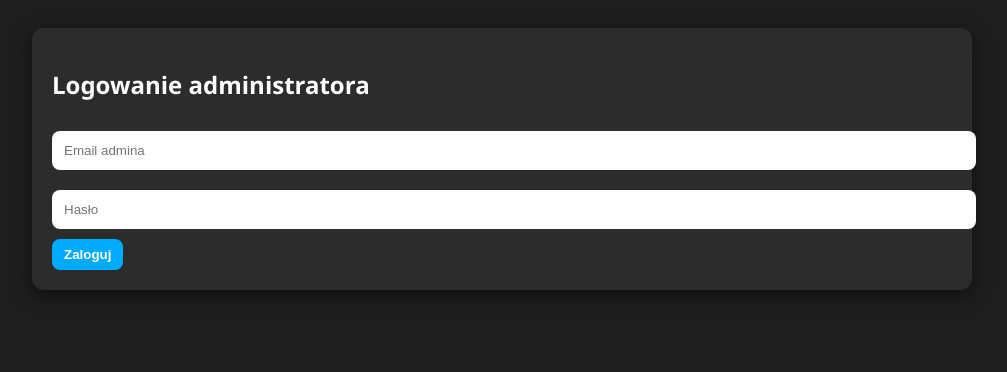
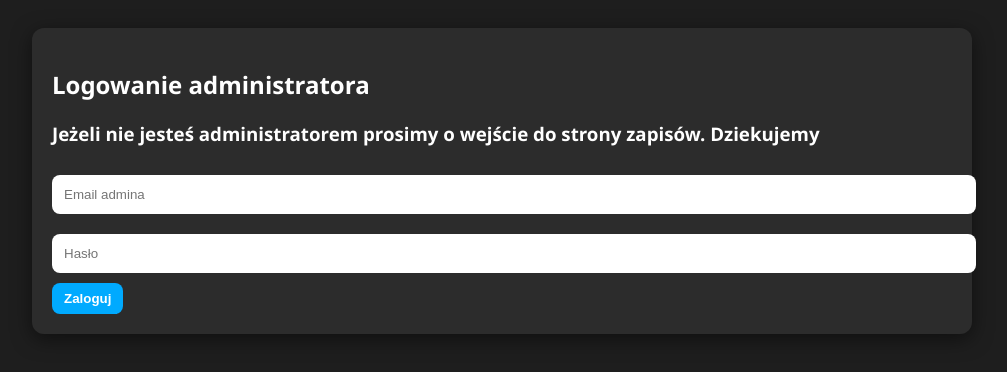
Before and after one commit to HEKENYT/tachograf-kurek, a website: page admin.html in a window 1280 px wide. Shown: the whole page, without its empty margins (138-1145 px from the left). Drawn offline with Linux system fonts and the light colour scheme.

Commit message:
Update admin.html

```diff
--- a/admin.html
+++ b/admin.html
@@ -67,6 +67,7 @@ button:hover {
 <div class="container">
 
 <h2>Logowanie administratora</h2>
+<h3>Jeżeli nie jesteś administratorem prosimy o wejście do strony zapisów. Dziekujemy</h3>
 
 <div id="loginBox">
   <input id="email" type="email" placeholder="Email admina">
```
